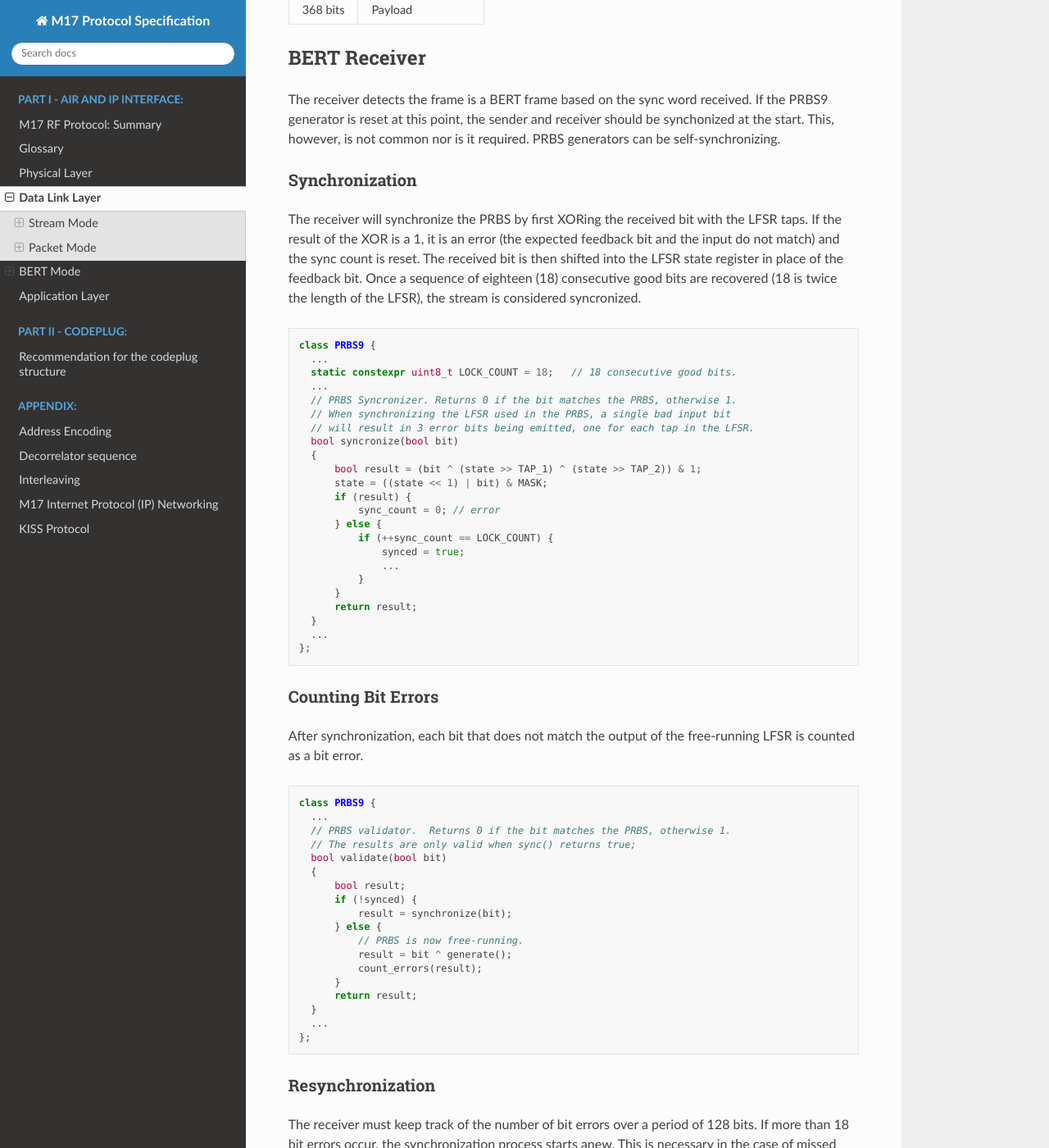
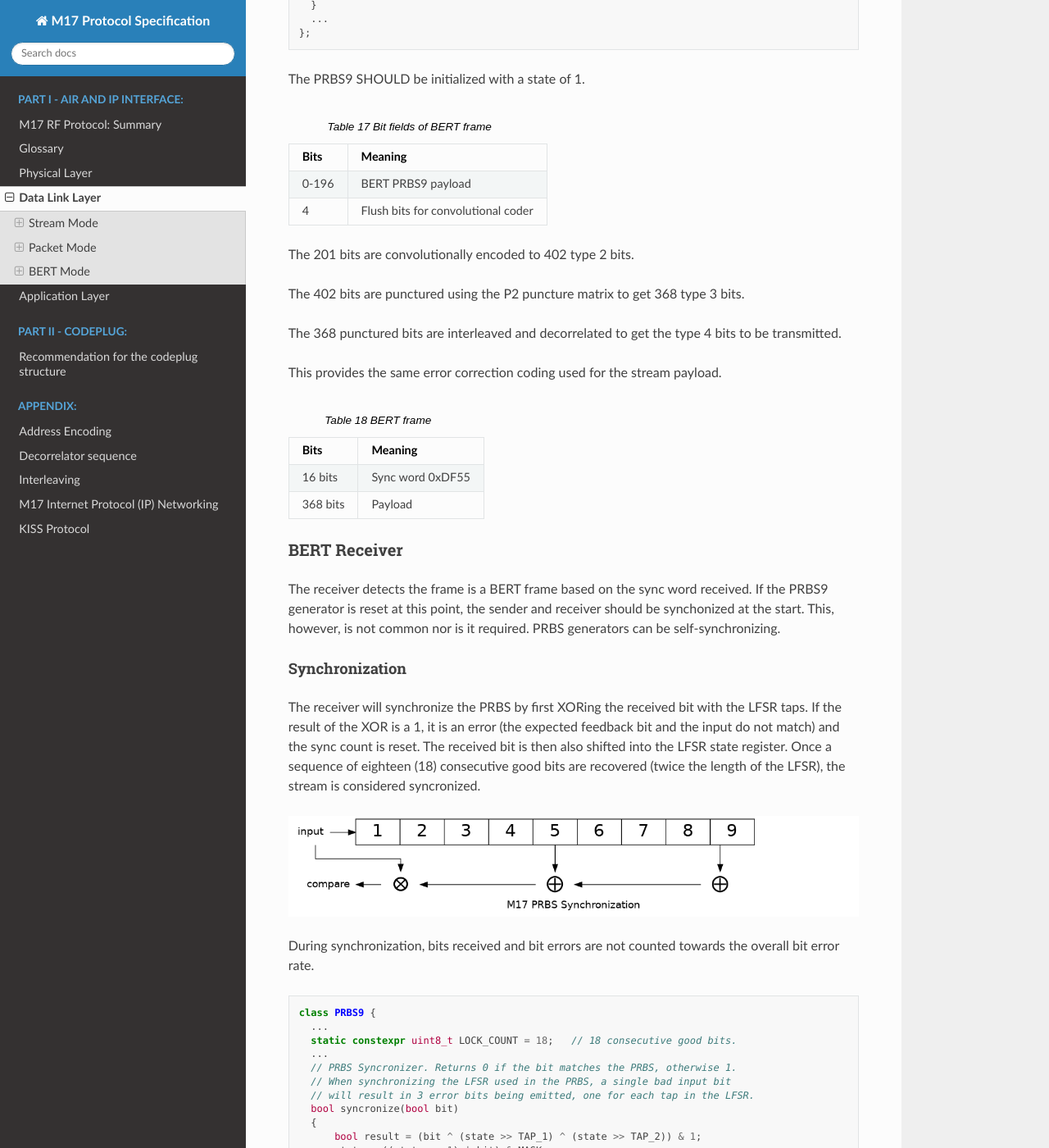
Before and after one commit to M17-Project/M17_spec, a Sphinx documentation site: the page built from docs/data_link_layer.rst, in a window 1280 px wide and 1400 px high, scrolled down 9249 px. Shown: the whole window at 82% size. Built offline with Sphinx 7.4.7 and the Read the Docs theme 2.0.0, drawn with Linux system fonts in a browser that asks for light colours; some of the changed text lies outside the part shown.

```diff
--- a/docs/data_link_layer.rst
+++ b/docs/data_link_layer.rst
@@ -1,5 +1,6 @@
+###############
 Data Link Layer
-===============
+###############
 The Data Link layer is split into three modes:
 
 * Packet mode
@@ -30,7 +31,7 @@ As is the convention with other networking protocols, all values are
 encoded in big endian byte order.
 
 Stream Mode
------------
+===========
 
 In Stream Mode, an *indefinite* amount of payload data is sent continuously without breaks in the
 physical layer. The *stream* is broken up into parts, called *frames* to not confuse them with *packets* sent
@@ -267,7 +268,7 @@ message and then 16 zero bits to the CRC algorithm.
      - 0x1C31
 
 Packet Mode
------------
+===========
 
 In *packet mode*, a finite amount of payload data (for example – text
 messages or application layer data) is wrapped with a packet, sent
@@ -428,14 +429,14 @@ sent, followed by an indefinite sequence of BERT frames.  Notably, a link setup
 be sent in BERT mode.
 
 Purpose
--------
+~~~~~~~
 
 The primary purpose of defining a bit error rate testing standard for M17 is to enhance
 interoperability testing across M17 hardware and software implementations, and to aid in the
 configuration and tuning of ad hoc communications equipment common in amateur radio.
 
 BERT Frame
-----------
+~~~~~~~~~~
 
 Each BERT frame is preceeded by the BERT sync word, 0xDF55.
 
@@ -447,7 +448,25 @@ frames even with a PRBS generator with a relatively short period.
 
 The PRBS uses the ITU standard PRBS9 polynomial :math:`x^{9}+x^{5}+1`
 
-.. figure:: ../images/prbs9.png
+This is the traditional form for a linear feedback shift register (LFSR) used
+to generate a psuedorandom binary sequence.
+
+.. figure:: ../images/m17-traditional-lfsr.png
+
+However, the M17 LFSR is a slightly different.  The M17 PRBS9 uses the
+generated bit as the output bit rather than the high-bit before the shift.
+
+.. figure:: ../images/m17-prbs9.png
+
+This will result in the same sequence, just shifted by nine bits.
+
+.. math:: {M17\_PRBS}_{n} = {PRBS9}_{n + 9}
+
+The reason for this is that it allows for easier synchronization.  This is
+equivalent to a multiplicative scrambler (a self-synchronizing scrambler)
+fed with a stream of 0s.
+
+.. figure:: ../images/m17-equivalent-scrambler.png
 
 .. code-block:: c++
 
@@ -501,7 +520,7 @@ This provides the same error correction coding used for the stream payload.
      - Payload
 
 BERT Receiver
--------------
+~~~~~~~~~~~~~
 
 The receiver detects the frame is a BERT frame based on the sync word
 received.  If the PRBS9 generator is reset at this point, the sender and
@@ -509,15 +528,19 @@ receiver should be synchonized at the start.  This, however, is not common
 nor is it required. PRBS generators can be self-synchronizing.
 
 Synchronization
-~~~~~~~~~~~~~~~
+---------------
 
 The receiver will synchronize the PRBS by first XORing the received bit
 with the LFSR taps.  If the result of the XOR is a 1, it is an error (the
 expected feedback bit and the input do not match) and the sync count is
-reset.  The received bit is then shifted into the LFSR state register in
-place of the feedback bit.  Once a sequence of eighteen (18) consecutive
-good bits are recovered (18 is twice the length of the LFSR), the stream
-is considered syncronized.
+reset.  The received bit is then also shifted into the LFSR state register.
+Once a sequence of eighteen (18) consecutive good bits are recovered (twice
+the length of the LFSR), the stream is considered syncronized.
+
+.. figure:: ../images/m17-prbs9-sync.png
+
+During synchronization, bits received and bit errors are not counted towards
+the overall bit error rate.
 
 .. code-block:: c++
 
@@ -546,10 +569,13 @@ is considered syncronized.
   };
 
 Counting Bit Errors
-~~~~~~~~~~~~~~~~~~~
+-------------------
 
-After synchronization, each bit that does not match the output of the
-free-running LFSR is counted as a bit error.
+After synchronization, BERT mode switchs to error-counting mode, where the
+received bits are compared to a free-running PRBS9 generator.  Each bit that
+does not match the output of the free-running LFSR is counted as a bit error.
+
+.. figure:: ../images/m17-prbs9-validation.png
 
 .. code-block:: c++
 
@@ -573,7 +599,7 @@ free-running LFSR is counted as a bit error.
   };
 
 Resynchronization
-~~~~~~~~~~~~~~~~~
+-----------------
 
 The receiver must keep track of the number of bit errors over a period of
 128 bits.  If more than 18 bit errors occur, the synchronization process
@@ -584,7 +610,7 @@ Bits received and errors which occur during resynchronization are not counted
 towards the bit error rate.
 
 References
-----------
+~~~~~~~~~~
 
  - http://www.itu.int/rec/T-REC-O.150-199210-S
  - http://www.pldworld.com/_hdl/5/-thorsten-gaertner.de/vhdl/PRBS.pdf
```
Also changed, not shown: images/m17-equivalent-scrambler.png (added), images/m17-prbs9-sync.png (added), images/m17-prbs9-validation.png (added), images/m17-prbs9.png (added), images/m17-traditional-lfsr.png (added), images/prbs9.png (deleted).
